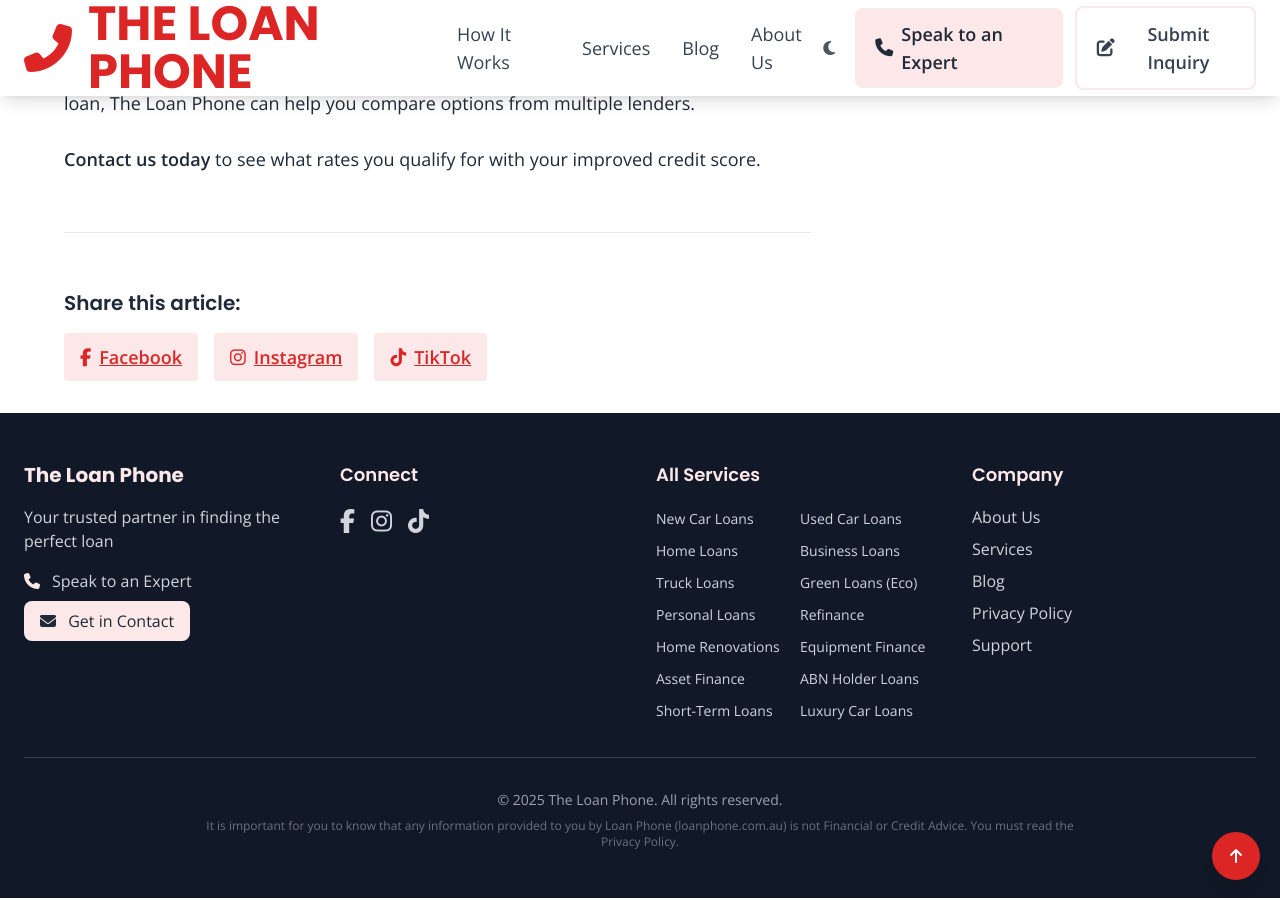
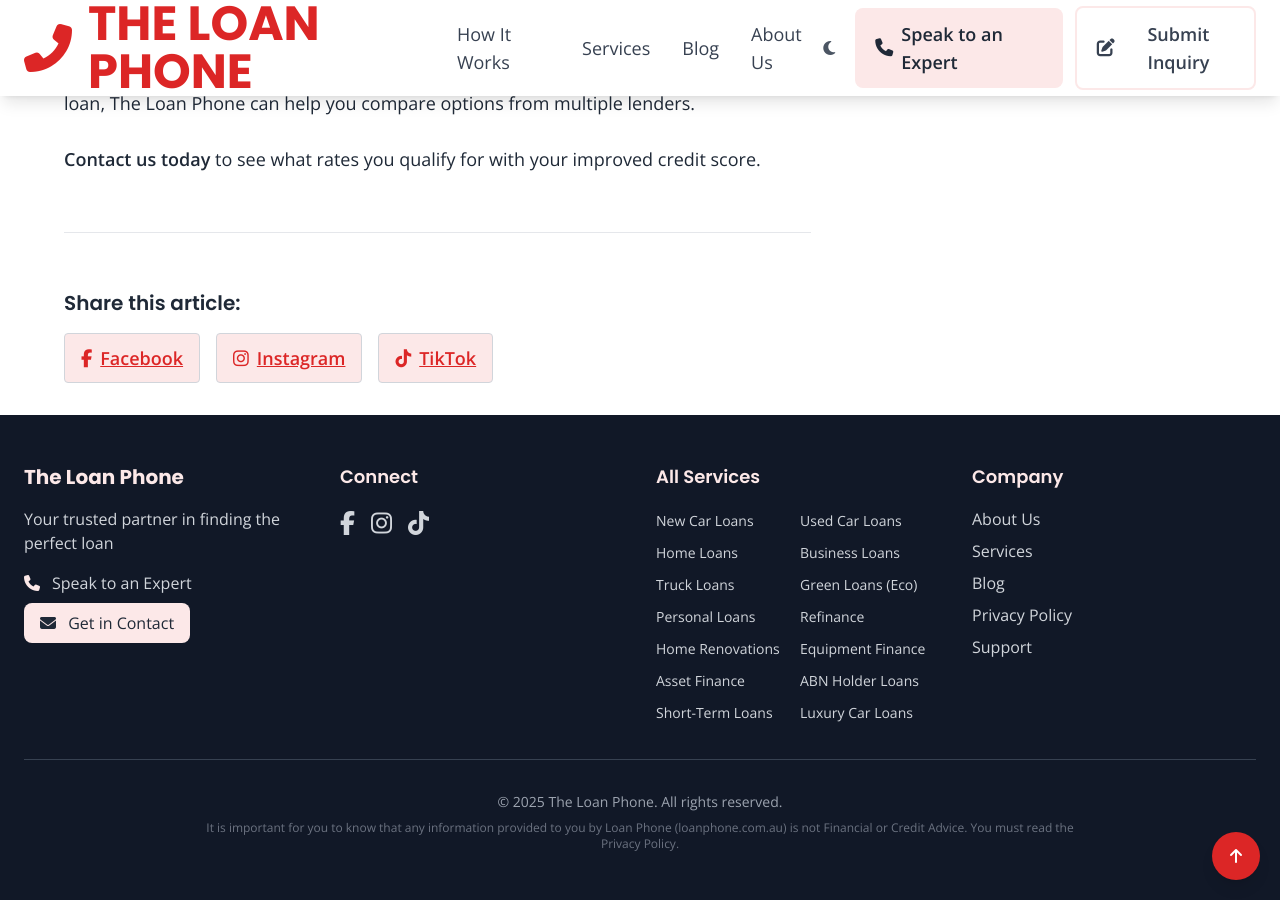
Before and after one commit to AMSumo9/loan-phone-website, a Jekyll site: the page built from _posts/2025-01-20-improve-credit-score.md, in a window 1280 px wide and 900 px high, scrolled down 2574 px. Built offline with Jekyll 4.4.1, drawn with Linux system fonts in a browser that asks for light colours; nearby versions of some CDN libraries.

Commit message:
Update posts.html

```diff
--- a/_layouts/posts.html
+++ b/_layouts/posts.html
@@ -195,7 +195,7 @@
     {% include header.html %}
 
     <main>
-        <!-- Blog Post Header (Pink Section) - CONSISTENT: Always light pink -->
+        <!-- Blog Post Header (Pink Section) - CONSISTENT: Always light pink, dark text -->
         <section class="py-16" style="background-color: #fce8e8;">
             <div class="container mx-auto px-6">
                 <div class="max-w-4xl mx-auto text-center">
@@ -279,24 +279,24 @@
                             <!-- Clear floats -->
                             <div style="clear: both;"></div>
 
-                            <!-- Share Section - FIXED: Pink buttons with dark text, correct social icons -->
+                            <!-- Share Section - FIXED: Better contrast in dark mode -->
                             <div class="mt-8 pt-8 border-t border-gray-200">
                                 <h4 class="text-lg font-semibold mb-4 text-[var(--text-primary)]">Share this article:</h4>
                                 <div class="flex gap-4">
                                     <a href="https://www.facebook.com/sharer/sharer.php?u={{ site.url }}{{ site.baseurl }}{{ page.url }}"
-                                       class="px-4 py-2 rounded font-semibold transition duration-300 text-gray-800"
+                                       class="px-4 py-2 rounded font-semibold transition duration-300 text-gray-800 border border-gray-300"
                                        style="background-color: #fce8e8;"
                                        target="_blank">
                                         <i class="fab fa-facebook-f mr-2" style="color: #DC2626;"></i>Facebook
                                     </a>
                                     <a href="https://www.instagram.com/"
-                                       class="px-4 py-2 rounded font-semibold transition duration-300 text-gray-800"
+                                       class="px-4 py-2 rounded font-semibold transition duration-300 text-gray-800 border border-gray-300"
                                        style="background-color: #fce8e8;"
                                        target="_blank">
                                         <i class="fab fa-instagram mr-2" style="color: #DC2626;"></i>Instagram
                                     </a>
                                     <a href="https://www.tiktok.com/"
-                                       class="px-4 py-2 rounded font-semibold transition duration-300 text-gray-800"
+                                       class="px-4 py-2 rounded font-semibold transition duration-300 text-gray-800 border border-gray-300"
                                        style="background-color: #fce8e8;"
                                        target="_blank">
                                         <i class="fab fa-tiktok mr-2" style="color: #DC2626;"></i>TikTok
```
